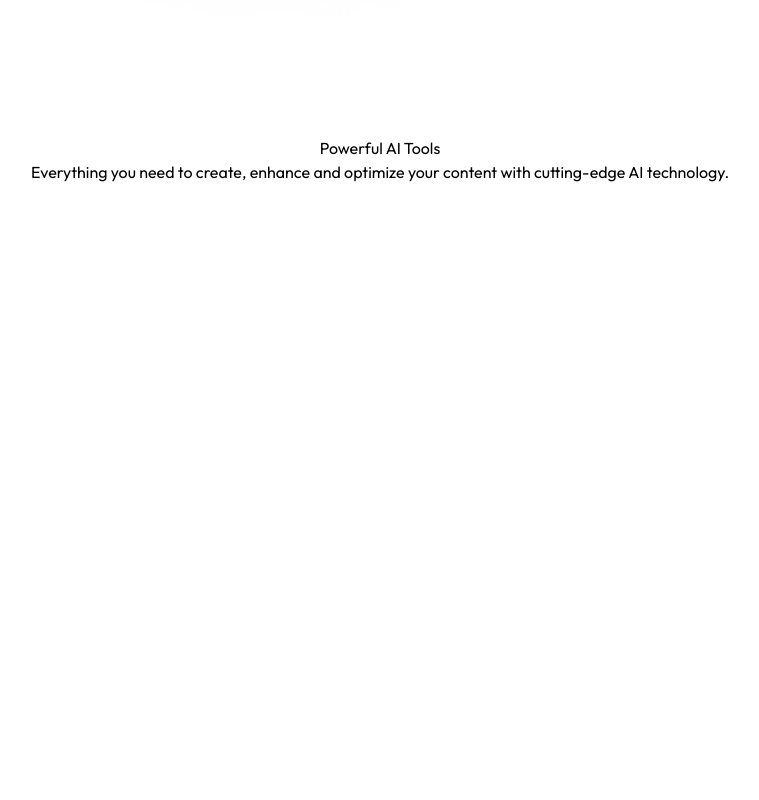
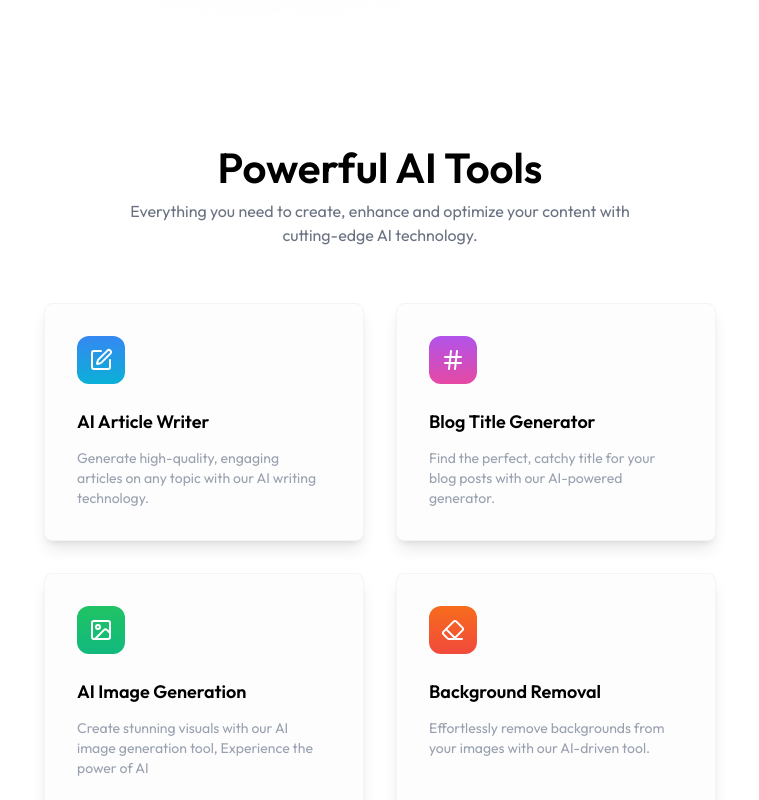
Before and after one commit to prashantkshirsagar-git/ai-service-platform, a React (Vite) app in the folder client/: page / in a window 1280 px wide. Shown: the part 760-1560 px from the top of the page, without its empty margins (260-1019 px from the left). Before the commit the page ends 1040 px from the top, so only its background shows below. Built offline with nearby package versions, Linux system fonts and the light colour scheme; no server answers.

Commit message:
feat:Render AI tools grid from AiToolsData - Add per-tool icon, title, and description cards - Navigate to tool path on click when user is signed in

```diff
--- a/client/src/components/AiTools.jsx
+++ b/client/src/components/AiTools.jsx
@@ -1,15 +1,46 @@
-import React from 'react'
+import React from "react";
+import { AiToolsData } from "../assets/assets";
+import { useNavigate } from "react-router-dom";
+import { useUser } from "@clerk/react";
 
 const AiTools = () => {
+  const navigate = useNavigate();
+  const { user } = useUser();
   return (
-    <div className='px-4 sm:px-20 xl:px-32 my-24'>
-      <div className='text-center'>
-        <h2>Powerful AI Tools</h2>
-        <p>Everything you need to create, enhance and optimize your content with cutting-edge AI technology.</p>
+    <div className="px-4 sm:px-20 xl:px-32 my-24">
+      <div className="text-center">
+        <h2 className="text-shadow-700 text-[42px] font-semibold">
+          Powerful AI Tools
+        </h2>
+        <p className="text-gray-500 max-w-lg mx-auto">
+          Everything you need to create, enhance and optimize your content with
+          cutting-edge AI technology.
+        </p>
       </div>
+      <div className="flex flex-wrap mt-10 justify-center">
+        {AiToolsData.map((tool, index) => (
+          <div
+            key={index}
+            className="p-8 m-4 max-w-xs rounded-lg bg-[#FDFDFE]
+       shadow-lg border border-gray-100
+       hover:-translate-y-1 transition-all duration-300 cursor-pointer"
+            onClick={() => user && navigate(tool.path)}
+          >
+            <tool.Icon
+              className="w-12 h-12 p-3 text-white rounded-xl"
+              style={{
+                background: `linear-gradient(to bottom, ${tool.bg.from}, ${tool.bg.to})`,
+              }}
+            />
+            <h3 className="mt-6 mb-3 text-lg font-semibold">{tool.title}</h3>
+            <p className="text-gray-400 text-sm max-w-[95%]">
+              {tool.description}
+            </p>
+          </div>
+        ))}
+      </div>
+    </div>
+  );
+};
 
-    </div>
-  )
-}
-
-export default AiTools
+export default AiTools;
```
